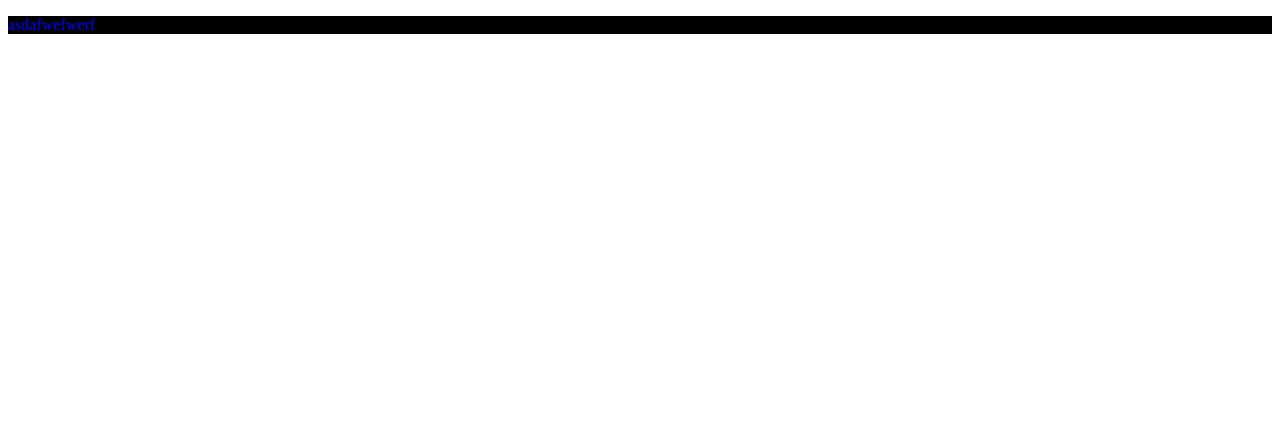
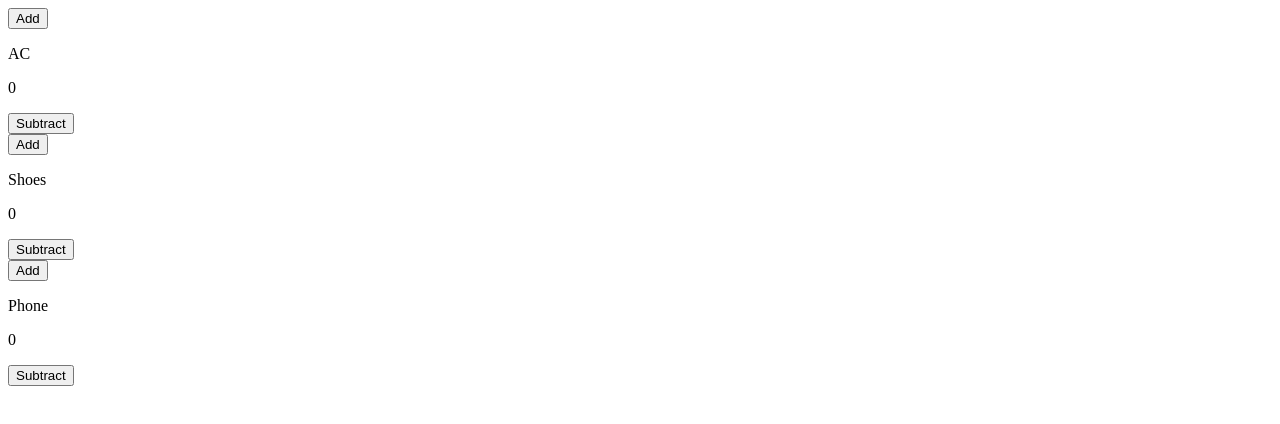
Before and after one commit to leo1104/cipher-schools-webapp, a React (Vite) app: page / in a window 1280 px wide. Shown: the top 424 px of the page. Built offline with nearby package versions, Linux system fonts and the light colour scheme.

Commit message:
setState and children concept of props

```diff
--- a/src/App.jsx
+++ b/src/App.jsx
@@ -10,6 +10,9 @@ import {
   Routes,
 } from "react-router-dom";
 import Home from './Home';
+import Modal from './Modal';
+import HooksConcept from './HooksConcept';
+import QuestionAns from './QuestionAns';
 
 
 
@@ -261,7 +264,7 @@ const router = createBrowserRouter([
 
 
 
-
+console.log("logs rerender");
 
 
 
@@ -286,13 +289,57 @@ const router = createBrowserRouter([
 </BrowserRouter> */}
 
 
-<Home>
-
-<p style={{background:'black',color:'blue'}}>asdafwefwerf</p>
-
-</Home>
 
 
+
+
+
+
+
+
+
+
+
+{/* //make a card component with same layout but the inside thing should be inherited or taken from the caller
+
+//it should take variable tags as well and call the card 4 times with different tags */}
+
+{/* children */}
+
+{/* // practice question*/}
+
+
+
+
+
+
+
+
+
+
+{/* <Modal>
+<p>1st modal</p>
+
+</Modal>
+
+<Modal>
+<h1>2nd modal</h1>
+
+</Modal>
+<Modal>
+
+<div>
+    <p>
+        <span>3rd modal</span>
+    </p>
+</div>
+</Modal>
+
+<Modal>
+<section>4th modal</section>
+
+</Modal> */}
+<HooksConcept/>
 
     </>
   )
--- a/src/Home.jsx
+++ b/src/Home.jsx
@@ -4,8 +4,8 @@ import { Link } from 'react-router-dom'
 function Home({children}) {
   return (
     <div>
-        {/* <a href='/about'>ABout</a> */}
-      {children}
+
+      {/* {children} */}
     </div>
   )
 }
--- /dev/null
+++ b/src/HooksConcept.jsx
@@ -0,0 +1,85 @@
+import React,{useState} from 'react'
+
+
+
+//before intro of hooks we got this issue
+//useState hook
+
+
+
+
+
+function HooksConcept() {
+
+
+// let a = 5
+
+const [a,setA] = useState(5);
+
+//rerendering the stateful value
+function addOne() {
+    // a=a+1;
+    // console.log(a);
+
+let temp = a;
+temp=temp+1;
+
+setA(temp)
+    // setA(prev=>prev+1);
+}
+// console.log(a);
+//rerender the page will not happen with variables
+
+const arrOfObj = [
+    {title:"AC",qty:0},
+    {title:"Shoes",qty:0},
+    {title:"Phone",qty:0},
+    ]
+
+
+const [finalObj, setFinalObj] = useState(arrOfObj);
+
+console.log(finalObj);
+//make a
+//array of object
+
+//map the array of object and do the increment and decrement for all the objects qty
+//practice question
+
+
+function addQty(index) {
+    console.log(index);
+
+    const temp = [...finalObj]
+    temp[index].qty = temp[index].qty+1
+    setFinalObj(temp)
+}
+
+function minuesQty(index) {
+    console.log(index);
+}
+
+  return (
+    <div>
+
+
+        {
+            finalObj.map((prod,index)=>(
+                <div>
+
+
+                    <button onClick={()=>addQty(index)}>Add</button>
+                    <p>{prod.title}</p>
+                    <p>{prod.qty}</p>
+                    <button onClick={()=>minuesQty(index)}>Subtract</button>
+                </div>
+            ))
+        }
+{/* {a}
+<button onClick={addOne}>Click to +1 to the above count</button> */}
+
+    </div>
+  )
+}
+
+export default HooksConcept
--- /dev/null
+++ b/src/Modal.jsx
@@ -0,0 +1,18 @@
+import React from 'react'
+
+function Modal({children}) {
+  return (
+    <div>
+
+<div>Header</div>
+
+{children}
+
+
+
+<div>Footer</div>
+    </div>
+  )
+}
+
+export default Modal
--- /dev/null
+++ b/src/QuestionAns.jsx
@@ -0,0 +1,47 @@
+import React, { useState } from 'react'
+
+function QuestionAns() {
+
+    const arrOfObj = [
+        {title:"AC",qty:0},
+        {title:"Shoes",qty:0},
+        {title:"Phone",qty:0},
+        ]
+
+
+        const [temp, setTemp] = useState(arrOfObj);
+
+
+
+function handleAdd(index) {
+    const tempObj = [...temp];
+    tempObj[index].qty = tempObj[index].qty+1
+    console.log(tempObj);
+    setTemp(tempObj)
+}
+
+function handleSubtract(index) {
+    const tempObj = [...temp];
+    tempObj[index].qty = tempObj[index].qty-1
+    console.log(tempObj);
+    setTemp(tempObj)
+}
+
+  return (
+    <div>
+
+        {temp.map((prod,index)=>(
+            <div>
+                <p onClick={()=>handleAdd(index)}>+</p>
+                {prod.title}
+                {prod.qty}
+                <p onClick={()=>handleSubtract(index)}>-</p>
+            </div>
+        ))}
+
+
+    </div>
+  )
+}
+
+export default QuestionAns
```
